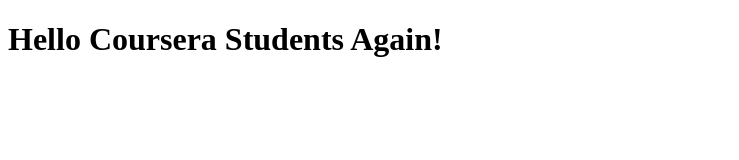
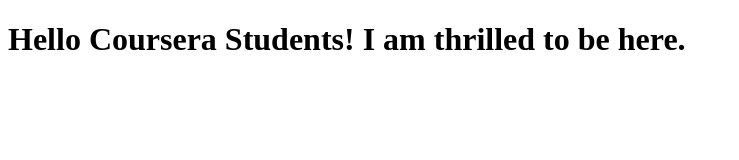
Before and after one commit to suchastupidgit/coursera-test, a plain HTML site: page index.html in a window 1280 px wide. Shown: the whole page, without its empty margins (0-739 px from the left). Drawn offline with Linux system fonts and the light colour scheme.

Commit message:
Next version of web file.

```diff
--- a/index.html
+++ b/index.html
@@ -5,6 +5,6 @@
   <title>Hello Coursera</title>
 </head>
 <body>
-  <h1>Hello Coursera Students Again!</h1>
+  <h1>Hello Coursera Students! I am thrilled to be here.</h1>
 </body>
 </html>
```
